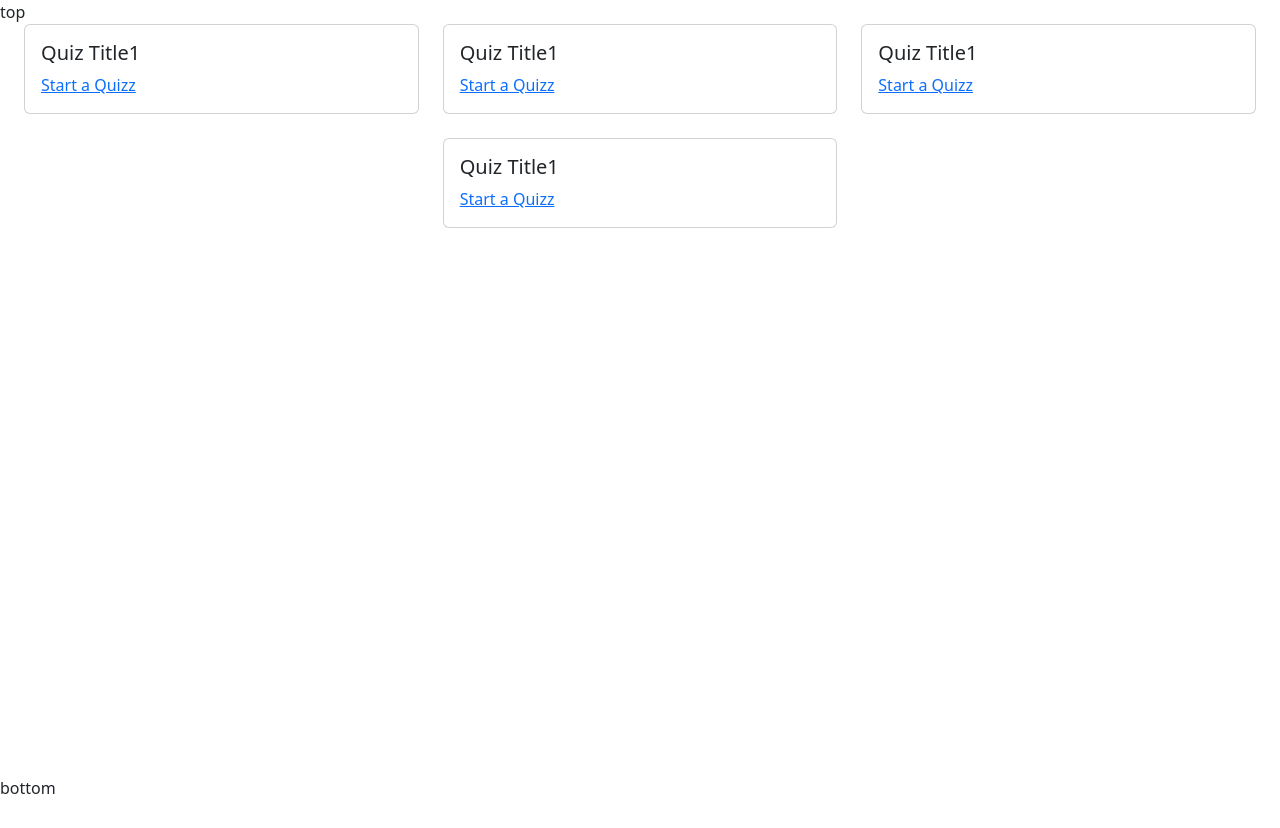
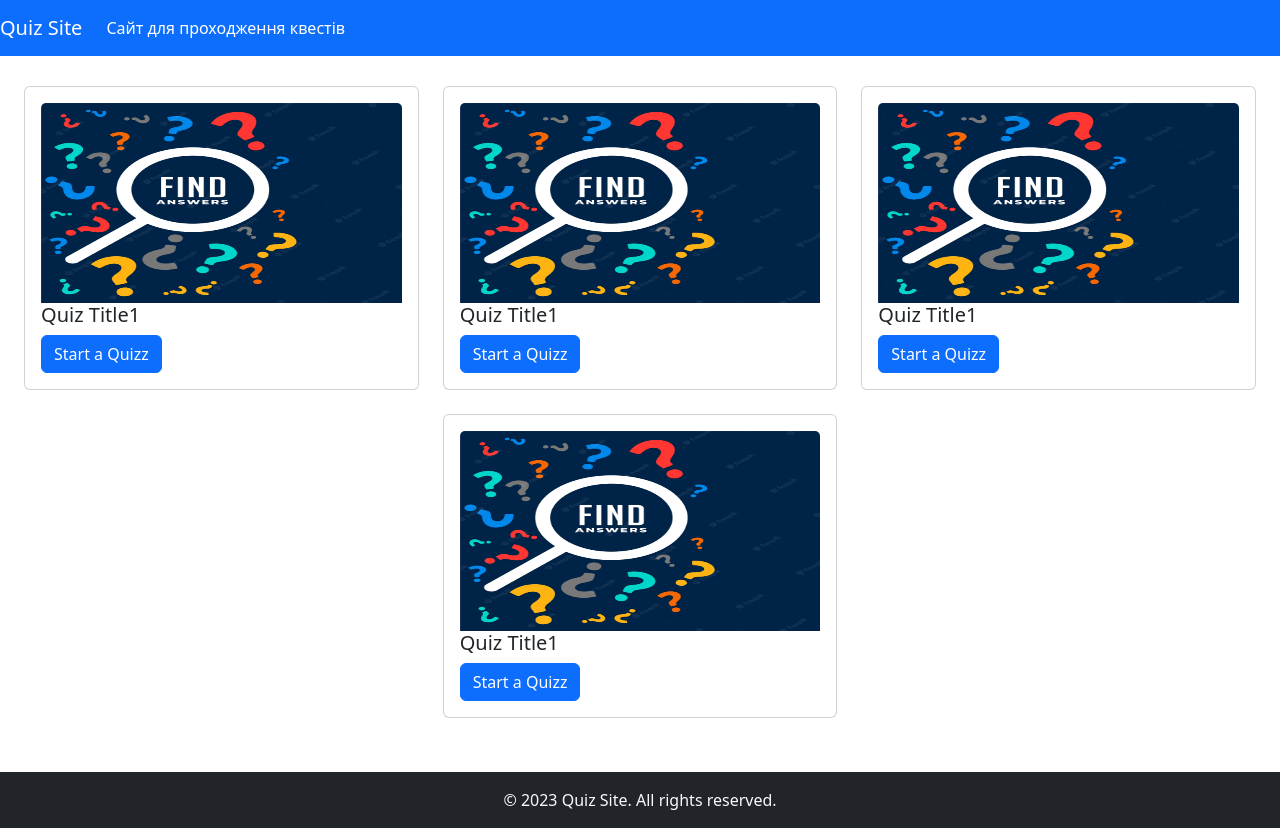
Before and after one commit to Viola8905/simple-quizz-app, a React (Create React App) app: page / in a window 1280 px wide. Before the commit the page ends 800 px from the top, so only its background shows below. Built offline with nearby package versions, Linux system fonts and the light colour scheme.

Commit message:
feat: add quizTheoryPage and do other configurations

```diff
--- a/src/HeroPage/HeroPage.js
+++ b/src/HeroPage/HeroPage.js
@@ -1,6 +1,6 @@
 import React from "react";
 import { QuizData } from "../QuizData";
-import { Card, Col, Row } from "react-bootstrap";
+import { Button, Card, Col, Row } from "react-bootstrap";
 import { Link } from "react-router-dom";
 
 const HeroPage = () => {
@@ -12,8 +12,15 @@ const HeroPage = () => {
             <Col md={4} key={0} className="mb-4">
               <Card>
                 <Card.Body>
+                  <Card.Img
+                    variant="top"
+                    src={item.quizzTheory.image}
+                    style={{ maxHeight: "200px" }}
+                  />
                   <Card.Title>{item.previewData.title}</Card.Title>
-                  <Link to={`/quizes/${item.id}`}>Start a Quizz</Link>
+                  <Button variant="primary">
+                    <Link to={`/quizTheory/${item.id}`}>Start a Quizz</Link>
+                  </Button>
                 </Card.Body>
               </Card>
             </Col>
--- a/src/QuizData.js
+++ b/src/QuizData.js
@@ -1,12 +1,13 @@
+import quizCardBg from "../src/assets/quiz-card-bg.png"
 export const QuizData = [
   {
     id: 1,
     previewData: {
-      bgImage: "",
+      bgImage: quizCardBg,
       title: "Quiz Title1",
     },
     quizzTheory: {
-      image: "",
+      image: quizCardBg,
       title: "Quiz Theory Title",
       theoryData:
         "Lorem Ipsum is simply dummy text of the printing and typesetting industry. Lorem Ipsum has been the industry's standard dummy text ever since the 1500s, when an unknown printer took a galley of type and scrambled it to make a type specimen book. It has survived not only five centuries, but also the leap into electronic typesetting, remaining essentially unchanged. It was popularised in the 1960s with the release of Letraset sheets containing Lorem Ipsum passages, and more recently with desktop publishing software like Aldus PageMaker including versions of Lorem Ipsum.",
@@ -87,11 +88,11 @@ export const QuizData = [
   {
     id: 2,
     previewData: {
-      bgImage: "",
+      bgImage: quizCardBg,
       title: "Quiz Title1",
     },
     quizzTheory: {
-      image: "",
+      image: quizCardBg,
       title: "Quiz Theory Title",
       theoryData:
         "Lorem Ipsum is simply dummy text of the printing and typesetting industry. Lorem Ipsum has been the industry's standard dummy text ever since the 1500s, when an unknown printer took a galley of type and scrambled it to make a type specimen book. It has survived not only five centuries, but also the leap into electronic typesetting, remaining essentially unchanged. It was popularised in the 1960s with the release of Letraset sheets containing Lorem Ipsum passages, and more recently with desktop publishing software like Aldus PageMaker including versions of Lorem Ipsum.",
@@ -171,11 +172,11 @@ export const QuizData = [
   {
     id: 3,
     previewData: {
-      bgImage: "",
+      bgImage: quizCardBg,
       title: "Quiz Title1",
     },
     quizzTheory: {
-      image: "",
+      image: quizCardBg,
       title: "Quiz Theory Title",
       theoryData:
         "Lorem Ipsum is simply dummy text of the printing and typesetting industry. Lorem Ipsum has been the industry's standard dummy text ever since the 1500s, when an unknown printer took a galley of type and scrambled it to make a type specimen book. It has survived not only five centuries, but also the leap into electronic typesetting, remaining essentially unchanged. It was popularised in the 1960s with the release of Letraset sheets containing Lorem Ipsum passages, and more recently with desktop publishing software like Aldus PageMaker including versions of Lorem Ipsum.",
@@ -254,11 +255,11 @@ export const QuizData = [
   {
     id: 4,
     previewData: {
-      bgImage: "",
+      bgImage: quizCardBg,
       title: "Quiz Title1",
     },
     quizzTheory: {
-      image: "",
+      image: quizCardBg,
       title: "Quiz Theory Title",
       theoryData:
         "Lorem Ipsum is simply dummy text of the printing and typesetting industry. Lorem Ipsum has been the industry's standard dummy text ever since the 1500s, when an unknown printer took a galley of type and scrambled it to make a type specimen book. It has survived not only five centuries, but also the leap into electronic typesetting, remaining essentially unchanged. It was popularised in the 1960s with the release of Letraset sheets containing Lorem Ipsum passages, and more recently with desktop publishing software like Aldus PageMaker including versions of Lorem Ipsum.",
--- /dev/null
+++ b/src/QuizTheoryPage/QuizTheoryPage.js
@@ -0,0 +1,39 @@
+import React, { useState } from "react";
+import { QuizData } from "../QuizData";
+import { Link, useParams } from "react-router-dom";
+
+import { Button, Card, Col, Container, Row } from "react-bootstrap";
+
+const QuizTheoryPage = () => {
+  const quizzId = useParams().id;
+  const Quizz = QuizData.find((item) => item.id == quizzId);
+  return (
+    <div>
+      <Container
+        className="d-flex justify-content-center align-items-center"
+        style={{ minHeight: "100vh", margin: "0 auto" }}
+      >
+        <Row>
+          <Col xs={12}>
+            <Card className="text-center">
+              <Card.Img
+                variant="top"
+                src={Quizz.quizzTheory.image}
+                style={{ maxHeight: "300px" }}
+              />
+              <Card.Body>
+                <Card.Title>{Quizz.quizzTheory.title}</Card.Title>
+                <Card.Text>{Quizz.quizzTheory.theoryData}</Card.Text>
+                <Button variant="primary">
+                  <Link to={`/quizes/${Quizz.id}`}>Start a Quizz</Link>
+                </Button>
+              </Card.Body>
+            </Card>
+          </Col>
+        </Row>
+      </Container>
+    </div>
+  );
+};
+
+export default QuizTheoryPage;
--- a/src/index.css
+++ b/src/index.css
@@ -1,40 +1,40 @@
 body {
   margin: 0;
-  font-family: -apple-system, BlinkMacSystemFont, 'Segoe UI', 'Roboto', 'Oxygen',
-    'Ubuntu', 'Cantarell', 'Fira Sans', 'Droid Sans', 'Helvetica Neue',
+  font-family: -apple-system, BlinkMacSystemFont, "Segoe UI", "Roboto", "Oxygen",
+    "Ubuntu", "Cantarell", "Fira Sans", "Droid Sans", "Helvetica Neue",
     sans-serif;
   -webkit-font-smoothing: antialiased;
   -moz-osx-font-smoothing: grayscale;
 }
 
 code {
-  font-family: source-code-pro, Menlo, Monaco, Consolas, 'Courier New',
+  font-family: source-code-pro, Menlo, Monaco, Consolas, "Courier New",
     monospace;
 }
 
-.App{
-	height:100vh;
+.App {
+  height: 100vh;
 }
-.main{
+.main {
   flex: 1 1 auto;
-
+	padding: 30px 0;
 }
-.wrapper{
+.wrapper {
   min-height: 100%;
   display: flex;
   flex-direction: column;
   overflow: hidden;
   box-shadow: 0 0 35px #eee;
-
 }
 
 a {
-  text-decoration: none;
+  text-decoration: none !important;
+  color: white !important;
 }
-ul li{
-	list-style:none;
+ul li {
+  list-style: none;
 }
-button{
+button {
   border: none;
   outline: none;
   background: transparent;
--- a/src/router/Dashboard.js
+++ b/src/router/Dashboard.js
@@ -1,16 +1,32 @@
 import React from "react";
+import { Container, Nav, Navbar } from "react-bootstrap";
 import { Outlet } from "react-router-dom";
 
 const Dashboard = () => {
   return (
     <div className="wrapper">
       {/* <Header /> */}
-      top
+      <Navbar expand="lg" bg="primary">
+        <Navbar.Brand href="/" style={{ color: "black !important" }}>
+          Quiz Site
+        </Navbar.Brand>
+        <Navbar.Toggle aria-controls="basic-navbar-nav" />
+        <Navbar.Collapse id="basic-navbar-nav">
+          <Nav className="ml-auto">
+            <Nav.Link>Сайт для проходження квестів</Nav.Link>
+          </Nav>
+        </Navbar.Collapse>
+      </Navbar>
       <div className="main">
         <Outlet />
       </div>
-      bottom
-      {/* <Footer /> */}
+      <footer className="bg-dark text-light py-3">
+        <Container>
+          <p className="mb-0 text-center">
+            © {new Date().getFullYear()} Quiz Site. All rights reserved.
+          </p>
+        </Container>
+      </footer>
     </div>
   );
 };
--- a/src/router/Pages.js
+++ b/src/router/Pages.js
@@ -4,6 +4,7 @@ import { Routes, Route } from "react-router-dom";
 import Dashboard from "./Dashboard";
 import HeroPage from "../HeroPage/HeroPage";
 import QuizPage from "../QuizPage/QuizPage";
+import QuizTheoryPage from "../QuizTheoryPage/QuizTheoryPage";
 
 const Pages = () => {
   return (
@@ -11,6 +12,7 @@ const Pages = () => {
       <Route exact path="/" element={<Dashboard />}>
         <Route index element={<HeroPage />} />
         <Route path="/quizes/:id" element={<QuizPage />} />
+        <Route path="/quizTheory/:id" element={<QuizTheoryPage />} />
       </Route>
     </Routes>
   );
```
Also changed, not shown: src/QuizTheoryData/QuizTheoryData.js (deleted, +0 -18 lines), src/assets/quiz-card-bg.png (added), src/assets/quiz-card-bg2.png (added). Lines whose indentation alone changed are shown as unchanged.
